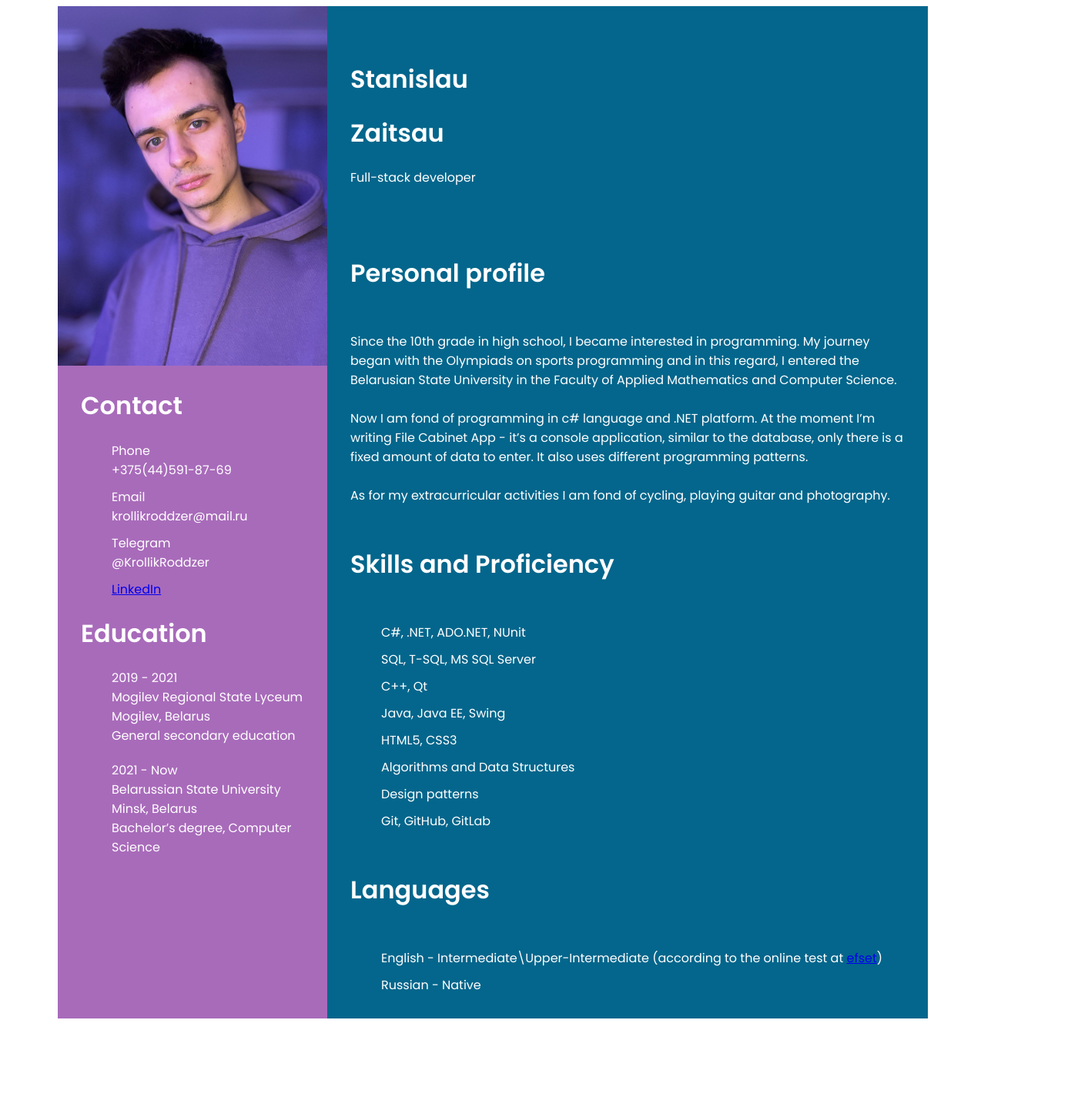
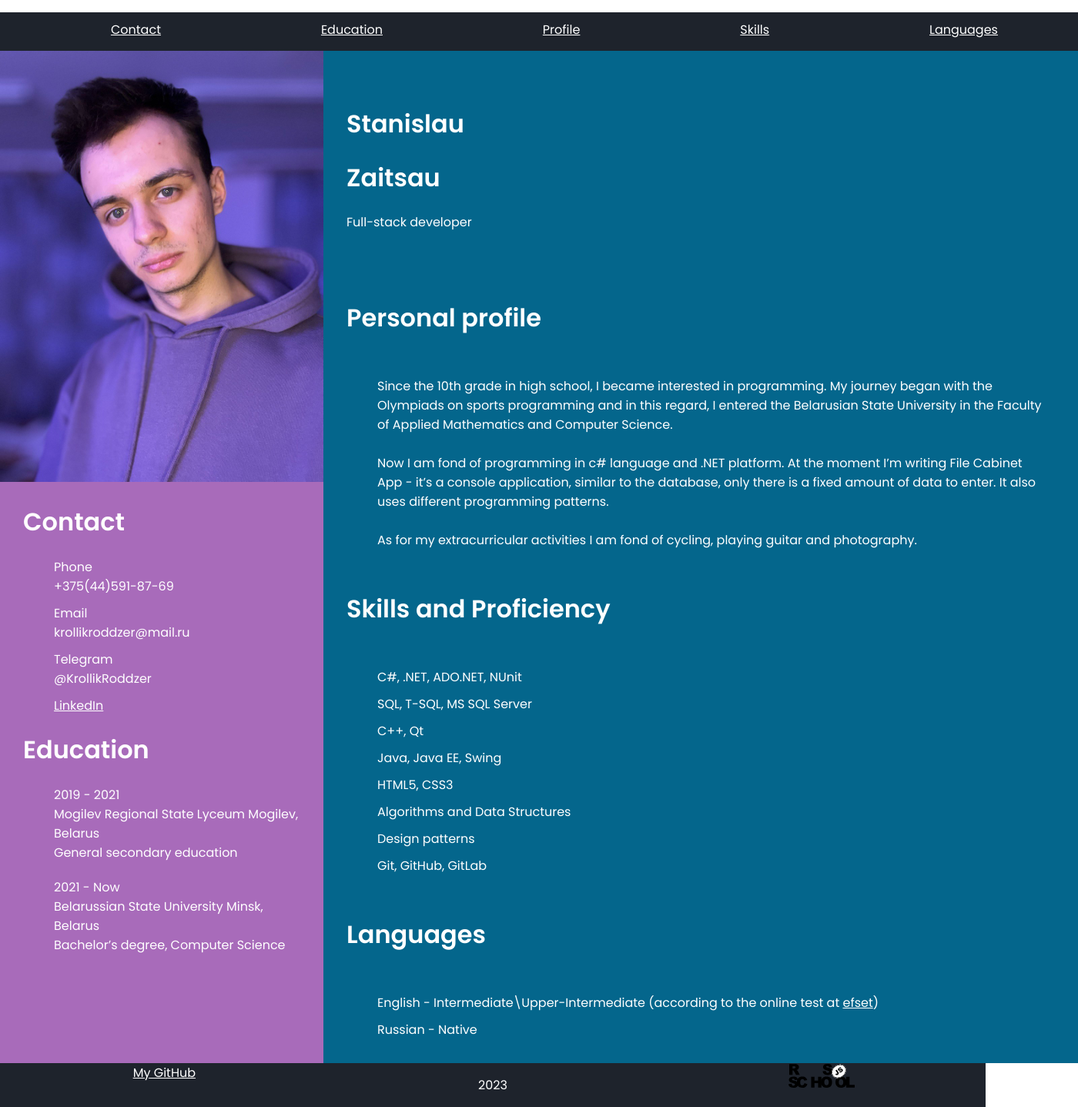
Before and after one commit to KrollikRoddzer/rsschool-cv, a plain HTML site: page index.html in a window 1280 px wide. Shown: the whole page at 77% size, 1400 px wide, since content can reach past the window. Before the commit the page ends 1331 px from the top, so only its background shows below. Drawn offline with Linux system fonts and the light colour scheme.

Commit message:
feat: add footer and header sections

```diff
--- a/index.html
+++ b/index.html
@@ -7,30 +7,44 @@
     <link href="https://fonts.googleapis.com/css2?family=Poppins:ital,wght@0,300;0,400;0,600;1,400&amp;display=swap" rel="stylesheet">
     <title>Document</title>
 </head>
-<body>
+<body class="page-body">
+    <header>
+        <div class="navbar-div">
+            <nav class="navbar">
+                <ul class="navbar-list">
+                    <li class="navbar-item"><a href="#ContactInfo">Contact</a></li>
+                    <li class="navbar-item"><a href="#Education">Education</a></li>
+                    <li class="navbar-item"><a href="#PersonalProfile">Profile</a></li>
+                    <li class="navbar-item"><a href="#Skills">Skills</a></li>
+                    <li class="navbar-item"><a href="#Languages">Languages</a></li>
+                </ul>
+            </nav>
+        </div>
+    </header>
+    <main>
         <div class="mainBody">
             <div class="div_container leftColumn">
                 <div class="myImage">
-                <img src="ois.jpg" width="350px" alt="myImage">
+                    <img src="ois.jpg" width="100%" alt="myImage">
                 </div>
-            <div class ="contactInfo leftText">
+                <div class ="contactInfo leftText" id="ContactInfo">
                     <div class="headers">
                         <h1>Contact</h1>
                     </div>
                     <ul>
-                    <li>Phone<br/>+375(44)591-87-69</li>
-                    <li>Email<br/>krollikroddzer@mail.ru</li>
-                    <li>Telegram<br/>@KrollikRoddzer</li>
+                        <li>Phone<br>+375(44)591-87-69</li>
+                        <li>Email<br>krollikroddzer@mail.ru</li>
+                        <li>Telegram<br>@KrollikRoddzer</li>
                         <li><a href="https://www.linkedin.com/in/krollikroddzer/">LinkedIn</a></li>
                     </ul>
                 </div>
-            <div class="education leftText">
+                <div class="education leftText" id="Education">
                     <div class="headers">
                         <h1>Education</h1>
                     </div>
                     <ul>
-                    <li>2019 - 2021<br/>Mogilev Regional State Lyceum Mogilev, Belarus<br/>General secondary education</li>
-                    <li>2021 - Now<br/>Belarussian State University Minsk, Belarus<br/>Bachelor’s degree, Computer Science</li>
+                        <li>2019 - 2021<br>Mogilev Regional State Lyceum Mogilev, Belarus<br>General secondary education</li>
+                        <li>2021 - Now<br>Belarussian State University Minsk, Belarus<br>Bachelor’s degree, Computer Science</li>
                     </ul>
                 </div>
             </div>
@@ -40,20 +54,20 @@
                     <h1>Zaitsau</h1>
                     <p>Full-stack developer</p>
                 </div>
-            <div class="personalProfileSection">
+                <div class="personalProfileSection " id="PersonalProfile">
                     <h1 class="headers">Personal profile</h1>
-                <div class="text">
+                    <div class="text profileText">
                         <p>Since the 10th grade in high school, I became interested in programming. My journey began with the Olympiads on sports programming and in this regard, I entered the Belarusian State University in the Faculty of Applied Mathematics and Computer Science.
-                        <br/><br/>
+                            <br><br>
                             Now I am fond of programming in c# language and .NET platform. At the moment I’m writing File Cabinet App - it’s a console application, similar to the database, only there is a fixed amount of data to enter. It also uses different programming patterns.
-                        <br/><br/>
+                            <br><br>
                             As for my extracurricular activities I am fond of cycling, playing guitar and photography.
                         </p>
                     </div>
                 </div>
-            <div class="skillsSection">
-                <h1 class="headers">Skills and Proficiency</h1>
-                <div class="text">
+                <div class="skillsSection" id="Skills">
+                    <h1 class="headers rigthText">Skills and Proficiency</h1>
+                    <div class="text rigthText">
                         <ul>
                             <li>C#, .NET, ADO.NET, NUnit</li>
                             <li>SQL, T-SQL, MS SQL Server</li>
@@ -66,9 +80,9 @@
                         </ul>
                     </div>
                 </div>
-            <div>
-                <h1>Languages</h1>
-                <div class="text">
+                <div id="Languages" class="languagesSection">
+                    <h1 class="rigthText">Languages</h1>
+                    <div class="text rigthText">
                         <ul>
                             <li>
                                 English - Intermediate\Upper-Intermediate (according to the online test at
@@ -82,5 +96,15 @@
                 </div>
             </div>
         </div>
+    </main>
+    <footer class="footer">
+        <a href="https://github.com/KrollikRoddzer" target="_blank" style="text-align: center;">
+          My GitHub
+        </a>
+        <p style="text-align: center;">2023</p>
+        <a  href="https://rs.school/js/" target="_blank" style="text-align: center;">
+          <img src="rs_school.svg" width="86" height="32" alt="RS School">
+        </a>
+      </footer>
 </body>
 </html>
--- a/style.css
+++ b/style.css
@@ -1,32 +1,42 @@
 .div_container{
-    display: inline-block;
+    display: inline;
+}
+
+.page-body
+{
+    max-width: 1400;
+    margin: 0;
 }
 
 body
 {
     font-family: Poppins;
+    display: block;
 }
 
 .leftColumn{
-    width: 350px;
-    min-width: 350px;
+    width: 100%;
     background-color: #A86BBA;
+    display: block;
 }
 
 .rightColumn
 {
-    width: 720px;
-    width: 720px;
+    width: 100%;
     background-color: #04668C;
-    padding-left: 30px;
-    padding-right: 30px;
+    display: block;
+}
+
+main
+{
+    width: 1400px;
 }
 
 .mainBody
 {
-    width:100%;
-    display: flex;
-    justify-content: center;
+    width: 1400px;
+    display: grid;
+    grid-template-columns: 3fr 7fr;
     color: white
 }
 
@@ -45,6 +55,8 @@ li
     margin-right: 20px;
 }
 
+
+
 .education li
 {
     margin-top: 20px;
@@ -54,6 +66,32 @@ li
 {
     padding-top: 50px;
     padding-bottom: 50px;
+    padding-left: 30px;
+    padding-right: 20px;
+}
+
+.personalProfileSection
+{
+    padding-left: 30px;
+    padding-right: 20px;
+}
+
+.skillsSection
+{
+    padding-left: 30px;
+    padding-right: 20px;
+}
+
+.profileText
+{
+    padding-left: 40px;
+    padding-right: 20px;
+}
+
+.languagesSection
+{
+    padding-left: 30px;
+    padding-right: 20px;
 }
 
 .text
@@ -61,3 +99,56 @@ li
     padding-top: 15px;
     padding-bottom: 15px;
 }
+
+.navbar-list li{
+    display: flex;
+    padding: 0;
+    float: left;
+    list-style-type: none;
+}
+
+.navbar-list ul
+{
+    background-color: #A86BBA;
+}
+
+.navbar-list
+{
+    display: flex;
+    flex-wrap: wrap;
+    justify-content: space-around;
+}
+.navbar
+{
+    display: block;
+}
+
+header
+{
+    display: block;
+    width: 1400px;
+    background-color: #1e232c;
+    height: 50px;
+}
+
+a
+{
+    color:white;
+}
+
+a:hover
+{
+    color: black;
+    text-decoration: none;
+    background-color: #A86BBA;
+}
+
+
+.footer {
+    max-width: 1400px;
+    display: grid;
+    grid-template-columns: 1fr 1fr 1fr;
+    justify-content: space-between;
+    color: white;
+    background-color: #1e232c;
+}
```
Also changed, not shown: rs_school.svg (added). Lines whose indentation alone changed are shown as unchanged.
